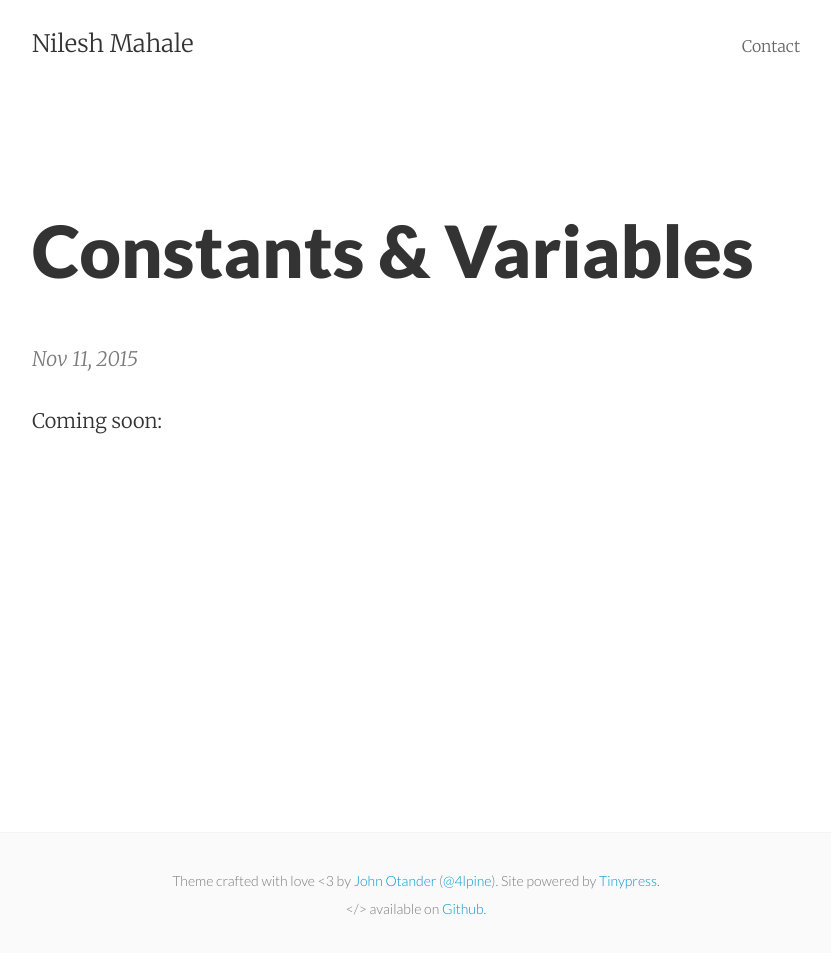
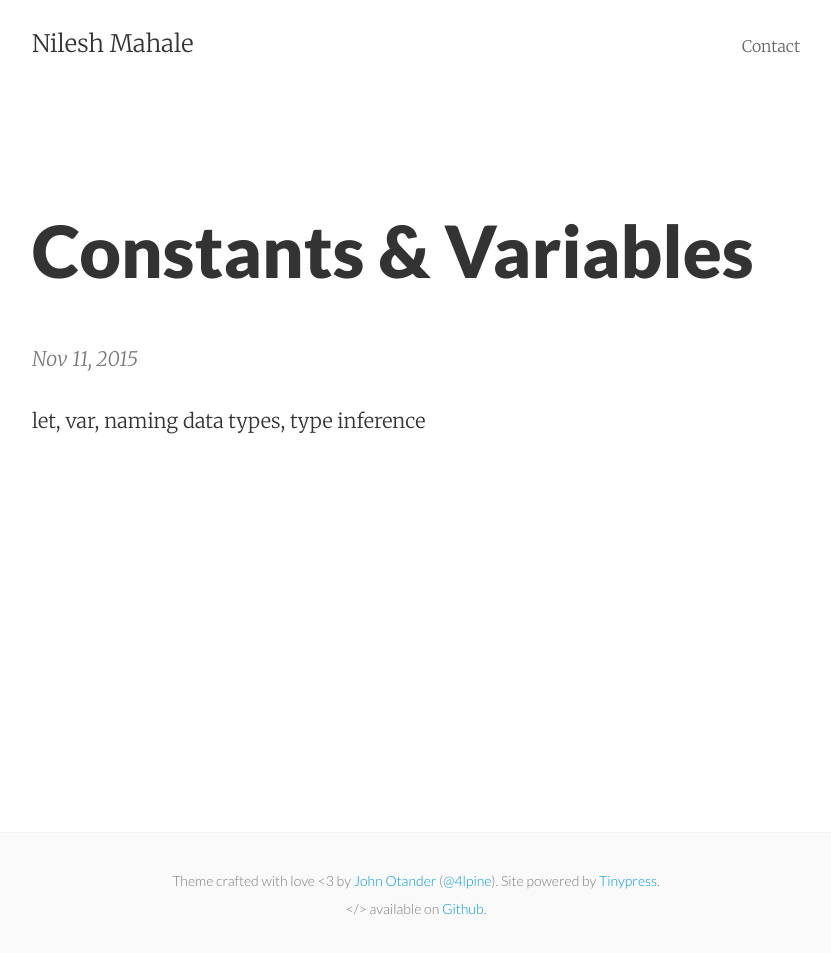
Before and after one commit to nileshmahale03/nileshmahale03.github.io, a Jekyll site: the page built from _posts/2015-11-11-constants-variables.markdown, in a window 1280 px wide. Shown: the whole page, without its empty margins (224-1055 px from the left). Built offline with Jekyll 4.4.1, drawn with Linux system fonts in a browser that asks for light colours.

Commit message:
Post update: Constants & Variables

```diff
--- a/_posts/2015-11-11-constants-variables.markdown
+++ b/_posts/2015-11-11-constants-variables.markdown
@@ -3,4 +3,4 @@ published: true
 title: Constants & Variables
 layout: post
 ---
-Coming soon:
+let, var, naming data types, type inference
```
